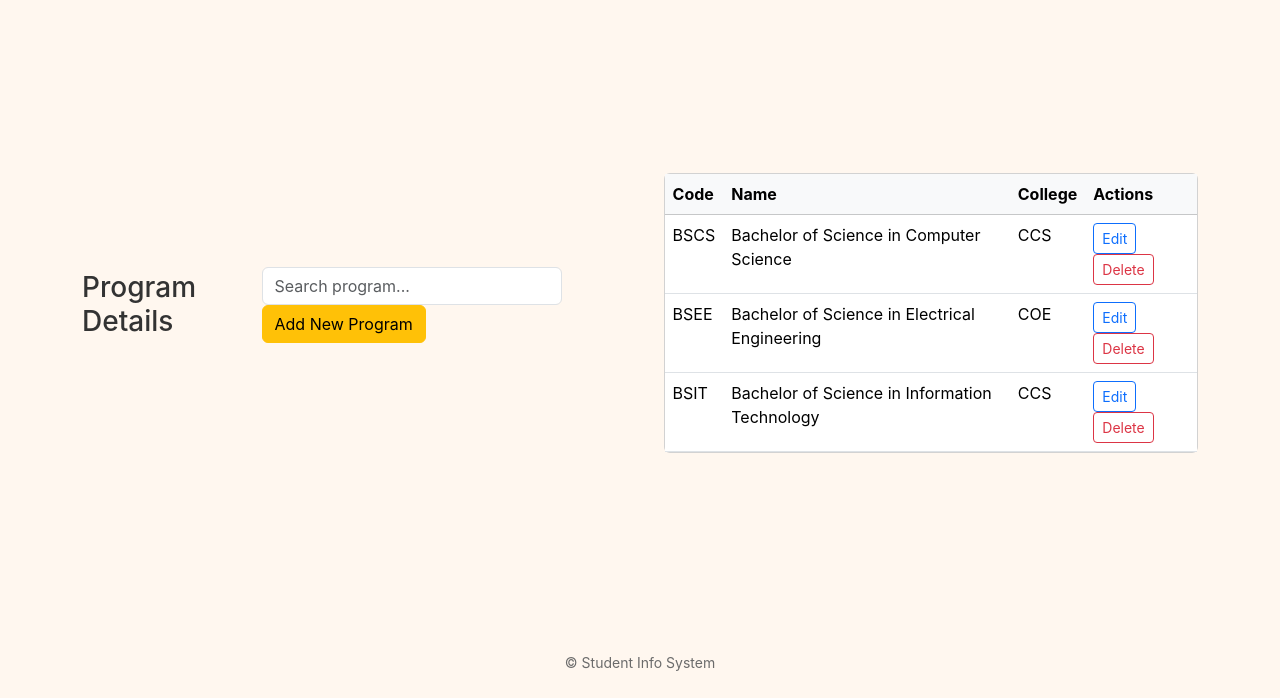
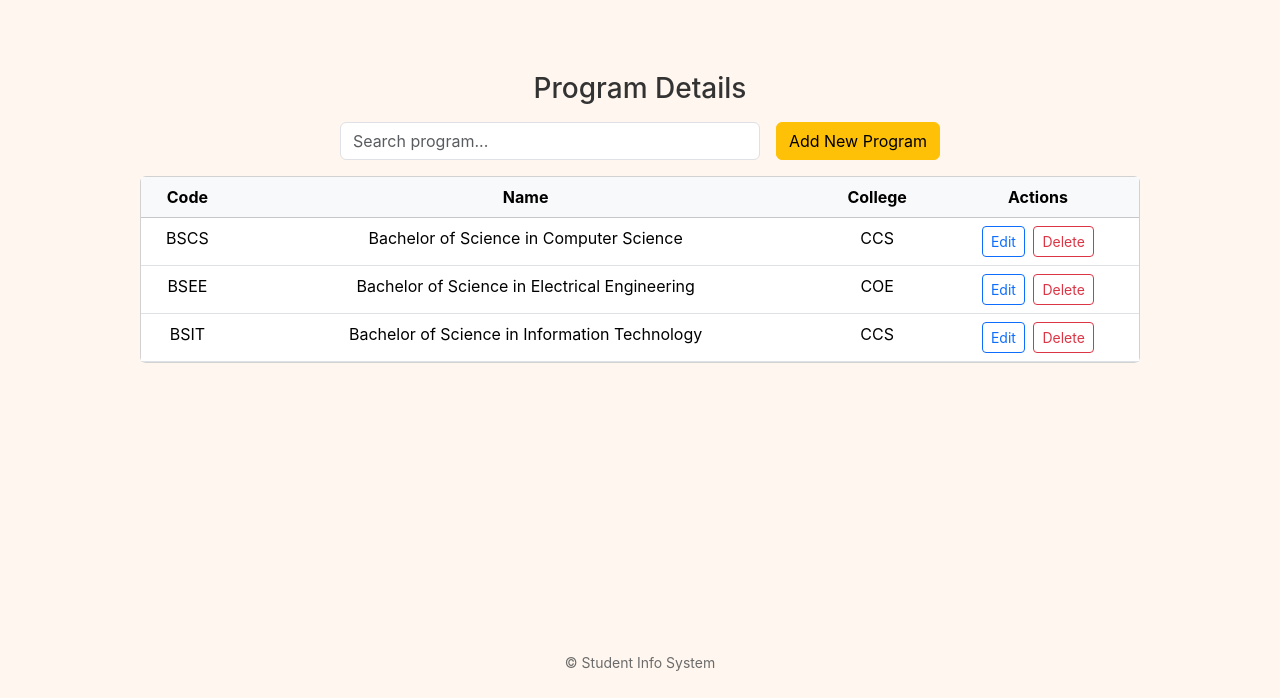
Before and after one commit to LearningwithMakikoy/SSIS-Project-2025-Flask, a Flask app: page /programs in a window 1280 px wide. Shown: the part 102-800 px from the top of the page. Run offline with Flask 3, Linux system fonts and the light colour scheme.

Commit message:
changes on how the programs.html and students.html are formatted

```diff
--- a/app/templates/layouts/programs.html
+++ b/app/templates/layouts/programs.html
@@ -2,17 +2,20 @@
 {% block title %}Programs - SIS{% endblock %}
 
 {% block content %}
-<div class="d-flex justify-content-between align-items-center mb-3">
-  <h3 class="mb-0">Program Details</h3>
-  <div>
-    <input id="program-search" class="form-control d-inline-block me-2" style="width: 300px;" placeholder="Search program...">
-    <button class="btn btn-warning" data-bs-toggle="modal" data-bs-target="#programModal">Add New Program</button>
+<div class="container text-center align-self-start py-4">
+  <h3 class="mb-3">Program Details</h3>
+
+  <div class="d-flex justify-content-center mb-3 gap-3 flex-column flex-sm-row align-items-center">
+    <div style="min-width:260px; max-width:420px; width:40%">
+      <input id="program-search" class="form-control" placeholder="Search program...">
+    </div>
+    <div>
+      <button class="btn btn-warning" data-bs-toggle="modal" data-bs-target="#programModal">Add New Program</button>
+    </div>
   </div>
-</div>
 
-<div class="card">
-  <div class="card-body p-0">
-    <div class="table-responsive">
+  <div class="card mx-auto" style="max-width:1000px;">
+    <div class="card-body p-0">
       <table class="table table-hover mb-0">
         <thead class="table-light">
           <tr>
--- a/app/templates/layouts/students.html
+++ b/app/templates/layouts/students.html
@@ -2,7 +2,7 @@
 {% block title %}Students - SIS{% endblock %}
 
 {% block content %}
-<div class="container align-self-start py-4">
+<div class="container text-center align-self-start py-4">
 
   <div class="row align-items-center mb-4">
   <div class="col-12 col-md-4 text-center text-md-start mb-2 mb-md-0">
@@ -20,7 +20,7 @@
   </div>
   </div>
 
-  <div class="card mx-auto" style="max-width:1100px;">
+  <div class="card mx-auto" style="max-width:1000px;">
   <div class="card-body p-0">
     <div class="table-responsive">
       <table class="table table-hover mb-0">
@@ -50,7 +50,7 @@
 
 <!-- Add/Edit Student Modal -->
 <div class="modal fade" id="studentModal" tabindex="-1" aria-hidden="true">
-  <div class="modal-dialog modal-lg">
+  <div class="modal-dialog">
     <div class="modal-content">
       <form id="studentForm" class="needs-validation" novalidate>
         <div class="modal-header">
```
